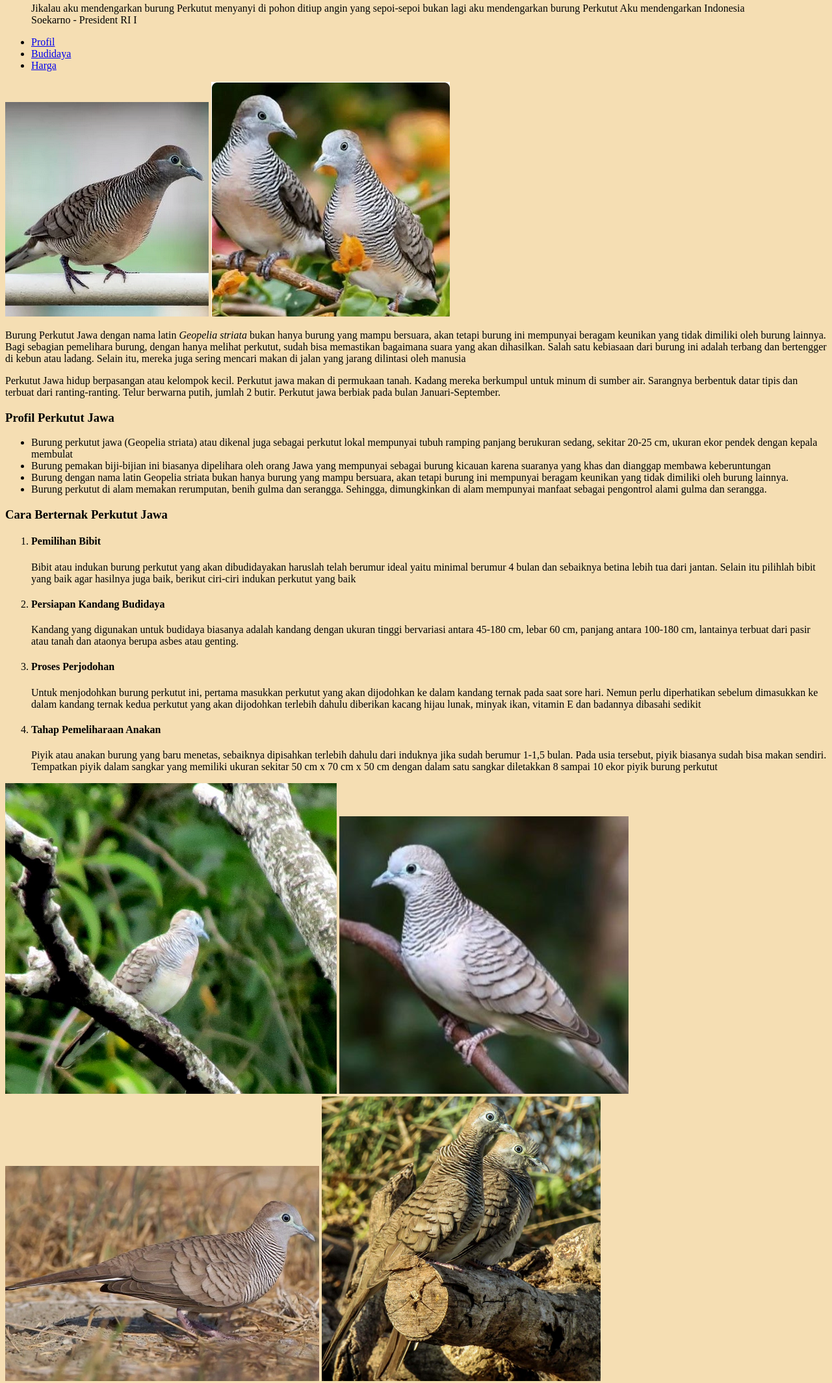
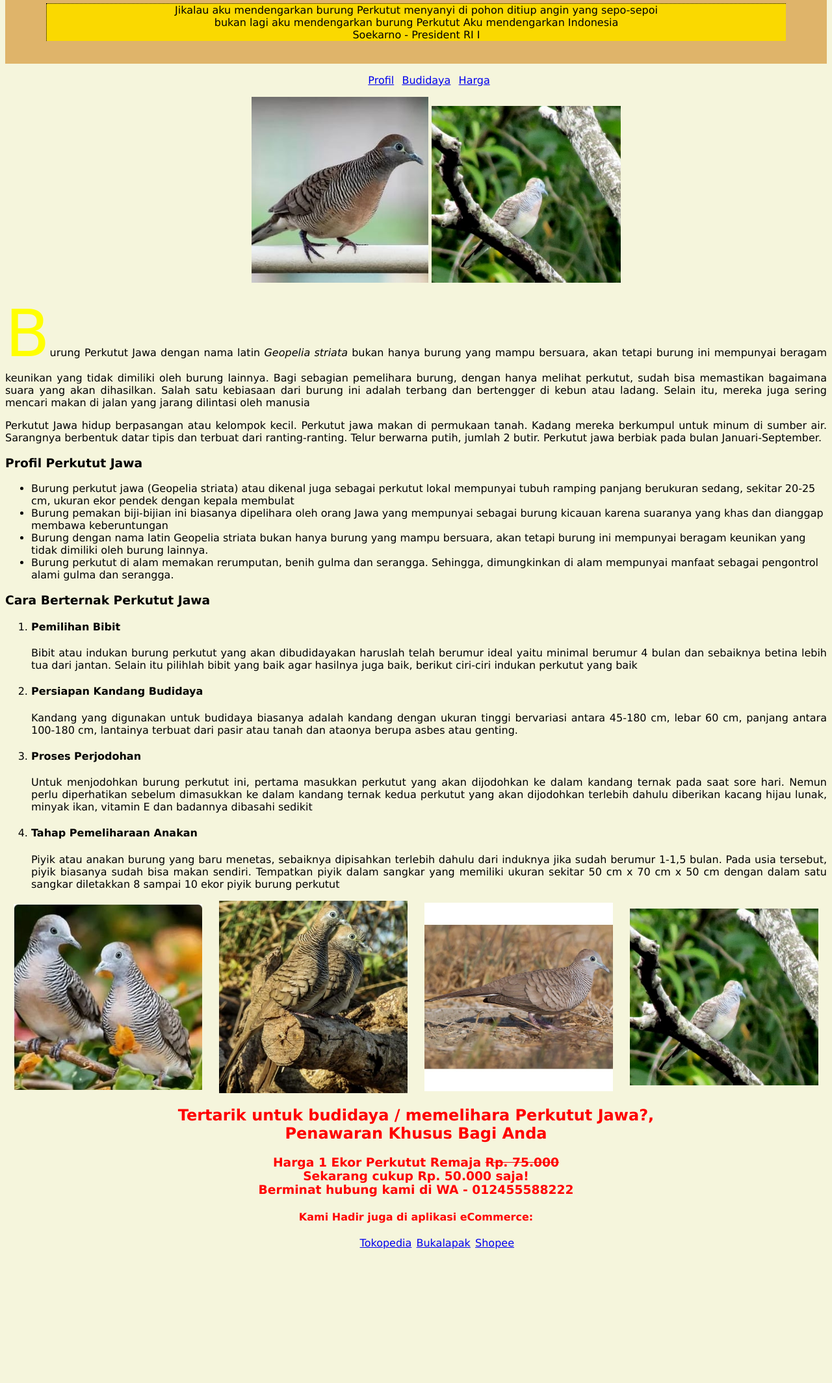
Before and after one commit to FarhanTI05/Fahan-Ijayansyah, a plain HTML site: page p6_farhan ijayansyah_ti05/burung.html in a window 1280 px wide. Shown: the part 76-2204 px from the top of the page at 65% size. After the commit the page ends 2014 px from the top, so only its background shows below. Drawn offline with Linux system fonts and the light colour scheme.

Commit message:
Add files via upload

```diff
--- a/p6_farhan ijayansyah_ti05/burung.html
+++ b/p6_farhan ijayansyah_ti05/burung.html
@@ -3,34 +3,111 @@
     <head>
         <title>Burung Perkutut Jawa</title>
         <meta name="description" content="Budidaya Perkutut Jawa">
-        <link rel="stylesheet" href="css/styleku.css">
+
+        <style>
+            body {
+                background-color: beige;
+                font-family: 'Lucida Sans', 'Lucida Sans Regular', 'Lucida Grande', 'Lucida Sans Unicode', Geneva, Verdana, sans-serif;
+            }
+
+            #header {
+                background-color:#DFB46A;
+                text-align: center;
+                color: blue;
+            }
+
+            .blockqoute {
+                background-color: rgb(250, 217, 0);
+                color: #000;
+                margin-left: auto;
+                margin-right: auto;
+                width: 90%;
+                text-align: center;
+                border-top: 1px dotted #000;
+                border-left: 1px dotted #000;
+            }
+
+            .link {
+                list-style: none;
+                display: flex;
+                gap: 1%;
+                justify-content: center;
+            }
+
+            .gambar1 {
+                width: 21.5%;
+                margin-left: 30%;
+            }
+
+            .gambar2 {
+                width: 23%;
+                margin-left: 0%;
+            }
+
+            p {
+                text-align: justify;
+                width: fit-content;
+            }
+
+            .uppercase {
+                font-size: 100px;
+                color: yellow;
+            }
+
+            .koleksi {
+                align-items: center;
+                display: flex;
+            }
+
+            .gambar3 {
+                width: 23%;
+                margin-left: auto;
+                margin-right: auto;
+            }
+
+            .promo {
+                text-align: center;
+                margin: auto;
+                color: red;
+            }
+
+            .toko{
+                list-style-type: none;
+                margin-left: 40%;
+                display: flex;
+                gap: 1%
+            }
+
+        </style>
     </head>
     <body>
         <div id="header">
             <h1>Perkutut Jawa Suara Emas Penghibur Hati</h1>
-            <blockquote>
+            <blockquote class="blockqoute">
                 Jikalau aku mendengarkan burung Perkutut
-menyanyi di pohon ditiup angin yang sepoi-sepoi
+                menyanyi di pohon ditiup angin yang sepo-sepoi <br/>
                 bukan lagi aku mendengarkan burung Perkutut
                 Aku mendengarkan Indonesia <br/>
                 <span id="soekarno">Soekarno - President RI I</span>
             </blockquote>
+            <br>
         </div>
         <div>
-            <ul>
+            <ul class="link">
                 <li><a href="#profil">Profil</a></li>
                 <li><a href="#berternak">Budidaya</a></li>
                 <li><a href="#harga">Harga</a></li>
             </ul>
+        </div>
 
+        <div class="gambar">
+            <img class="gambar1" src="09.JPEG" alt="Burung Perkutut Jawa"/>
+            <img class="gambar2" src="11.JPEG" alt="Burung Suara Emas"/>
         </div>
-        <div class="gambar">
-            <img src="images/burung2.png" alt="Burung Perkutut Jawa"/>
-            <img src="images/burung1.png" alt="Burung Suara Emas"/>
-        </div>
+
         <div class="isi">
             <p>
-                Burung <span class="jawa">Perkutut Jawa</span> dengan nama latin <i>Geopelia striata</i> bukan hanya burung yang mampu bersuara,
+                <span class="uppercase">B</span>urung <span class="jawa">Perkutut Jawa</span> dengan nama latin <i>Geopelia striata</i> bukan hanya burung yang mampu bersuara,
                 akan tetapi burung ini mempunyai beragam keunikan yang tidak dimiliki oleh burung lainnya. Bagi sebagian pemelihara burung, dengan hanya melihat perkutut,
                 sudah bisa memastikan bagaimana suara yang akan dihasilkan.
                 Salah satu kebiasaan dari burung ini adalah terbang dan bertengger di kebun atau ladang. Selain itu, mereka juga sering mencari makan di jalan yang jarang dilintasi oleh manusia </p>
@@ -39,10 +116,9 @@ Aku mendengarkan Indonesia <br/>
                 Sarangnya berbentuk datar tipis dan terbuat dari ranting-ranting.
                 Telur berwarna putih, jumlah 2 butir. Perkutut jawa berbiak pada bulan Januari-September.
             </p>
+        </div>
 
-        </div>
         <div id="profil">
-
             <h3>Profil Perkutut Jawa</h3>
             <a name="profil"/>
             <ul>
@@ -52,6 +128,7 @@ Aku mendengarkan Indonesia <br/>
                 <li>Burung perkutut di alam memakan rerumputan, benih gulma dan serangga. Sehingga, dimungkinkan di alam mempunyai manfaat sebagai pengontrol alami gulma dan serangga.</li>
             </ul>
         </div>
+
         <div id="beternak">
             <h3>Cara Berternak Perkutut Jawa</h3>
             <a name="berternak"/>
@@ -64,11 +141,13 @@ Aku mendengarkan Indonesia <br/>
                 <li><h4>Persiapan Kandang Budidaya</h4>
                     <p>
                         Kandang yang digunakan untuk budidaya biasanya adalah kandang dengan ukuran tinggi bervariasi antara 45-180 cm, lebar 60 cm, panjang antara 100-180 cm, lantainya terbuat dari pasir atau tanah dan ataonya berupa asbes atau genting.
-                </p></li>
+                    </p>
+                </li>
                 <li><h4>Proses Perjodohan</h4>
                     <p>
                         Untuk menjodohkan burung perkutut ini, pertama masukkan perkutut yang akan dijodohkan ke dalam kandang ternak pada saat sore hari. Nemun perlu diperhatikan sebelum dimasukkan ke dalam kandang ternak kedua perkutut yang akan dijodohkan terlebih dahulu diberikan kacang hijau lunak, minyak ikan, vitamin E dan badannya dibasahi sedikit
-                </p></li>
+                    </p>
+                </li>
                 <li><h4>Tahap Pemeliharaan Anakan</h4>
                     <p>
                         Piyik atau anakan burung yang baru menetas, sebaiknya dipisahkan terlebih dahulu dari induknya jika sudah berumur 1-1,5 bulan. Pada usia tersebut, piyik biasanya sudah bisa makan sendiri. Tempatkan piyik dalam sangkar yang memiliki ukuran sekitar 50 cm x 70 cm x 50 cm dengan dalam satu sangkar diletakkan 8 sampai 10 ekor piyik burung perkutut
@@ -76,12 +155,14 @@ Aku mendengarkan Indonesia <br/>
                 </li>
             </ol>
         </div>
+
         <div class="koleksi">
-            <img src="images/burung4.png"/>
-            <img src="images/burung3.png"/>
-            <img src="images/burung5.png"/>
-            <img src="images/burung6.png"/>
+            <img class="gambar3" src="08.JPEG"/>
+            <img class="gambar3" src="13.JPEG"/>
+            <img class="gambar3" src="12.JPEG"/>
+            <img class="gambar3" src="11.JPEG"/>
         </div>
+
         <div class="promo">
             <h2>Tertarik untuk budidaya / memelihara Perkutut Jawa?,
                 <br/>Penawaran Khusus Bagi Anda </h2>
@@ -89,14 +170,14 @@ Aku mendengarkan Indonesia <br/>
                 Harga 1 Ekor Perkutut Remaja <del>Rp. 75.000</del> <br/>
                 Sekarang cukup <strong>Rp. 50.000</strong> saja!
                 <br/>
-                <a name="harga"/>
-                Berminat hubung kami di <span id="Wa">WA - 012455588222</span>
+                <a name="harga">
+                Berminat hubung kami di <span id="Wa">WA - 012455588222</span></a>
             </h3>
             <h4>Kami Hadir juga di aplikasi eCommerce:</h4>
-            <ol>
-                <li><a href="tokopedia.com">tokopedia</a></li>
+            <ol class="toko">
+                <li><a href="tokopedia.com">Tokopedia</a></li>
                 <li><a href="bukakapak.com">Bukalapak</a></li>
-                <li><a href="shopee.com">shopee</a></li>
+                <li><a href="shopee.com">Shopee</a></li>
             </ol>
         </div>
 
```
Also changed, not shown: p6_farhan ijayansyah_ti05/alpukat.html (+78 -18 lines), p6_farhan ijayansyah_ti05/01.jpeg (added), p6_farhan ijayansyah_ti05/02.jpeg (added), p6_farhan ijayansyah_ti05/03.jpeg (added), p6_farhan ijayansyah_ti05/04.jpeg (added), p6_farhan ijayansyah_ti05/05.jpeg (added), p6_farhan ijayansyah_ti05/06.jpeg (added), p6_farhan ijayansyah_ti05/07.jpeg (added), p6_farhan ijayansyah_ti05/08.jpeg (added), p6_farhan ijayansyah_ti05/09.jpeg (added), p6_farhan ijayansyah_ti05/10.jpeg (added), p6_farhan ijayansyah_ti05/11.jpeg (added), p6_farhan ijayansyah_ti05/12.jpeg (added), p6_farhan ijayansyah_ti05/13.jpeg (added). Lines whose indentation alone changed are shown as unchanged.
